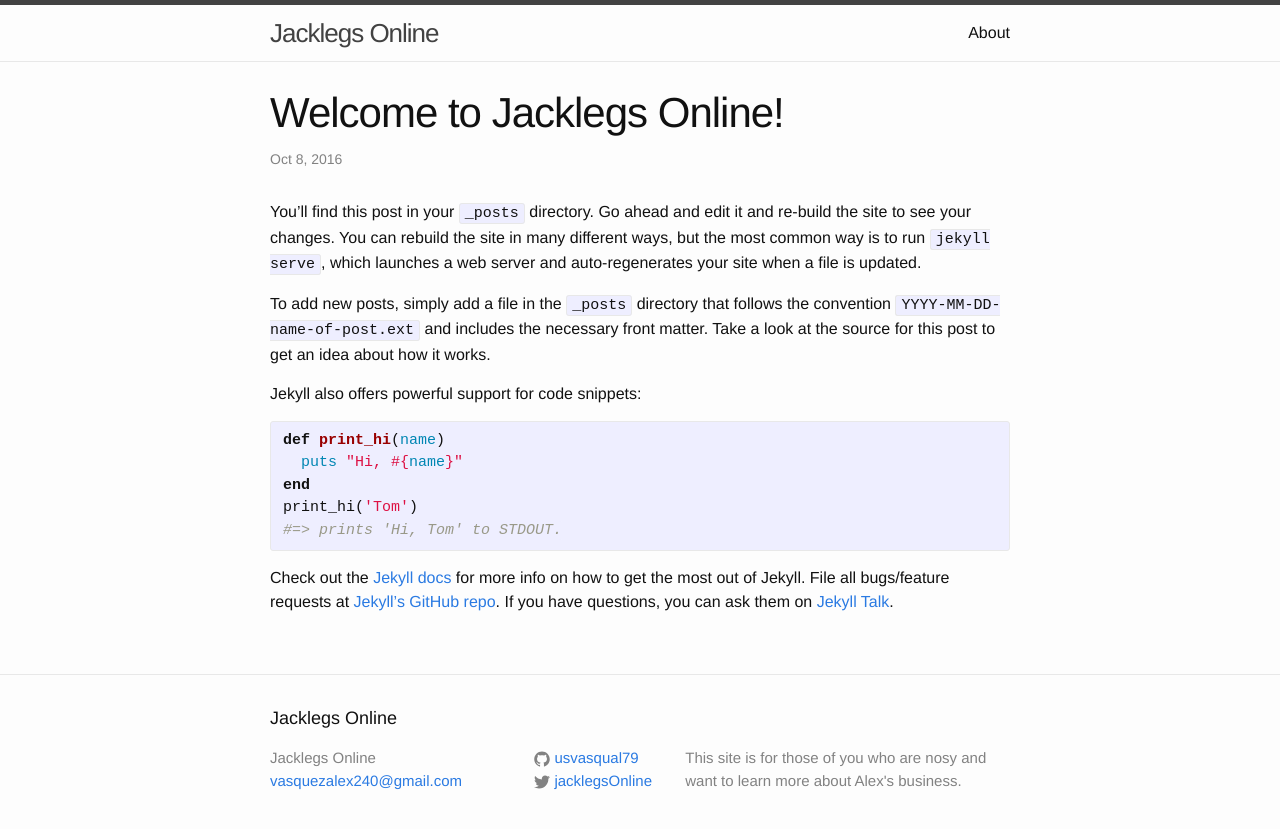
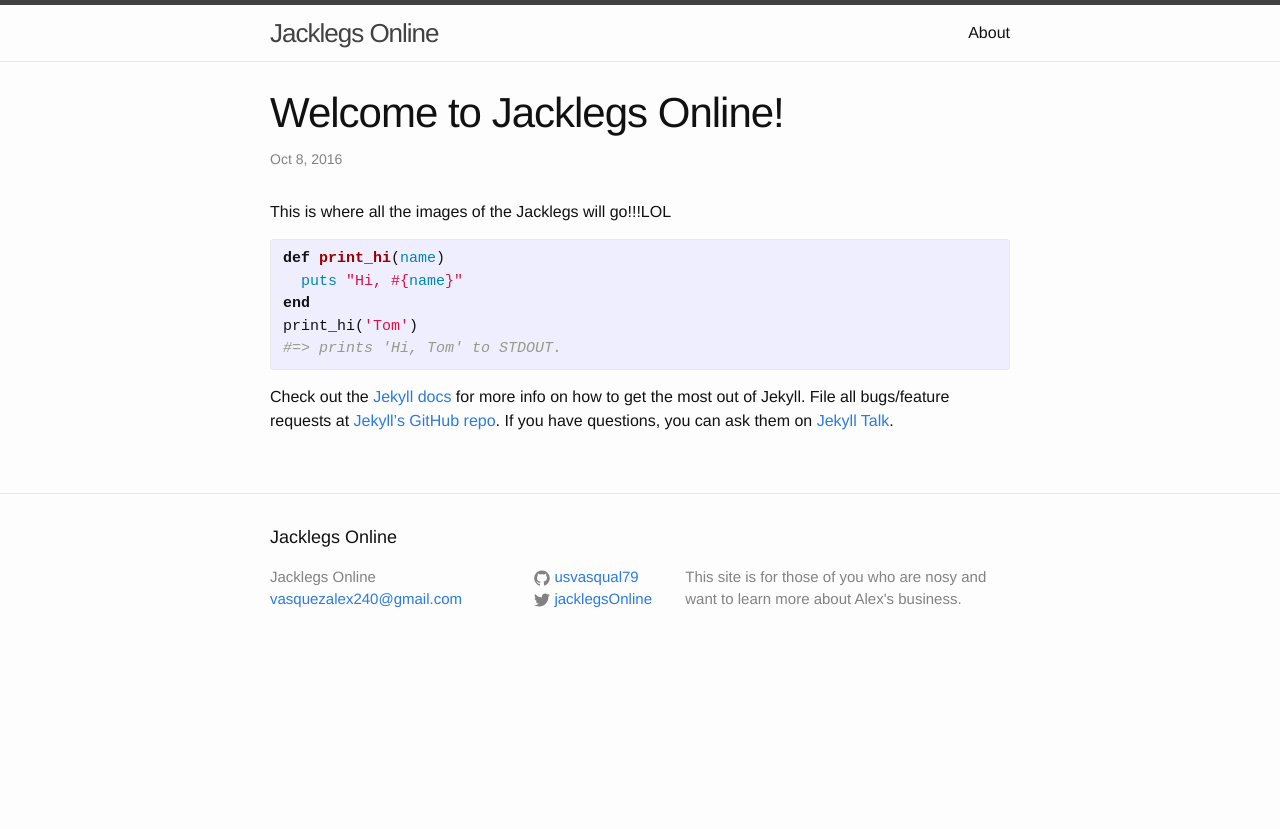
Before and after one commit to usvasqual79/usvasqual79.github.io, a Jekyll site: the page built from _posts/2016-10-07-welcome-to-jekyll.markdown, in a window 1280 px wide. Shown: the top 829 px of the page. Built offline with Jekyll 4.4.1, drawn with Linux system fonts in a browser that asks for light colours.

Commit message:
Update 2016-10-07-welcome-to-jekyll.markdown

```diff
--- a/_posts/2016-10-07-welcome-to-jekyll.markdown
+++ b/_posts/2016-10-07-welcome-to-jekyll.markdown
@@ -4,11 +4,7 @@ title:  "Welcome to Jacklegs Online!"
 date:   2016-10-07 22:26:03 -0400
 categories: jekyll update
 ---
-You’ll find this post in your `_posts` directory. Go ahead and edit it and re-build the site to see your changes. You can rebuild the site in many different ways, but the most common way is to run `jekyll serve`, which launches a web server and auto-regenerates your site when a file is updated.
-
-To add new posts, simply add a file in the `_posts` directory that follows the convention `YYYY-MM-DD-name-of-post.ext` and includes the necessary front matter. Take a look at the source for this post to get an idea about how it works.
-
-Jekyll also offers powerful support for code snippets:
+This is where all the images of the Jacklegs will go!!!LOL
 
 {% highlight ruby %}
 def print_hi(name)
```
